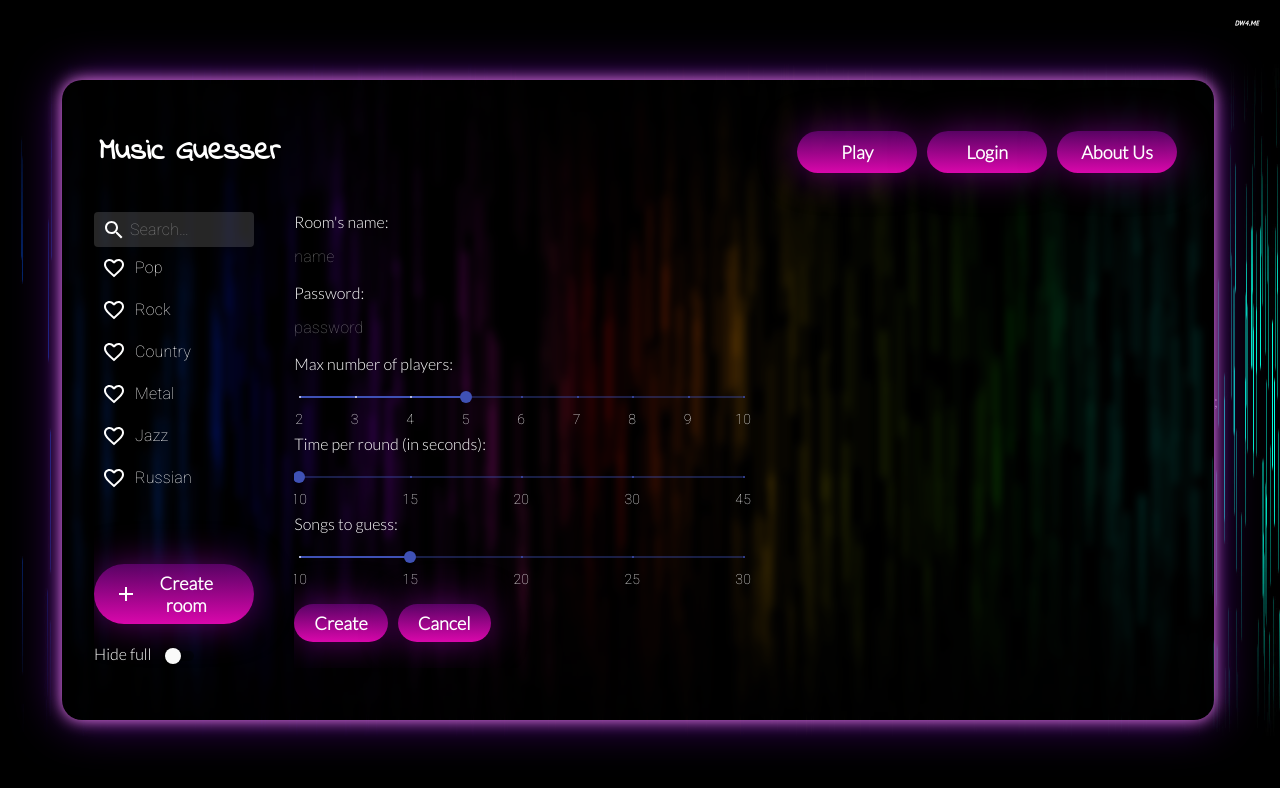
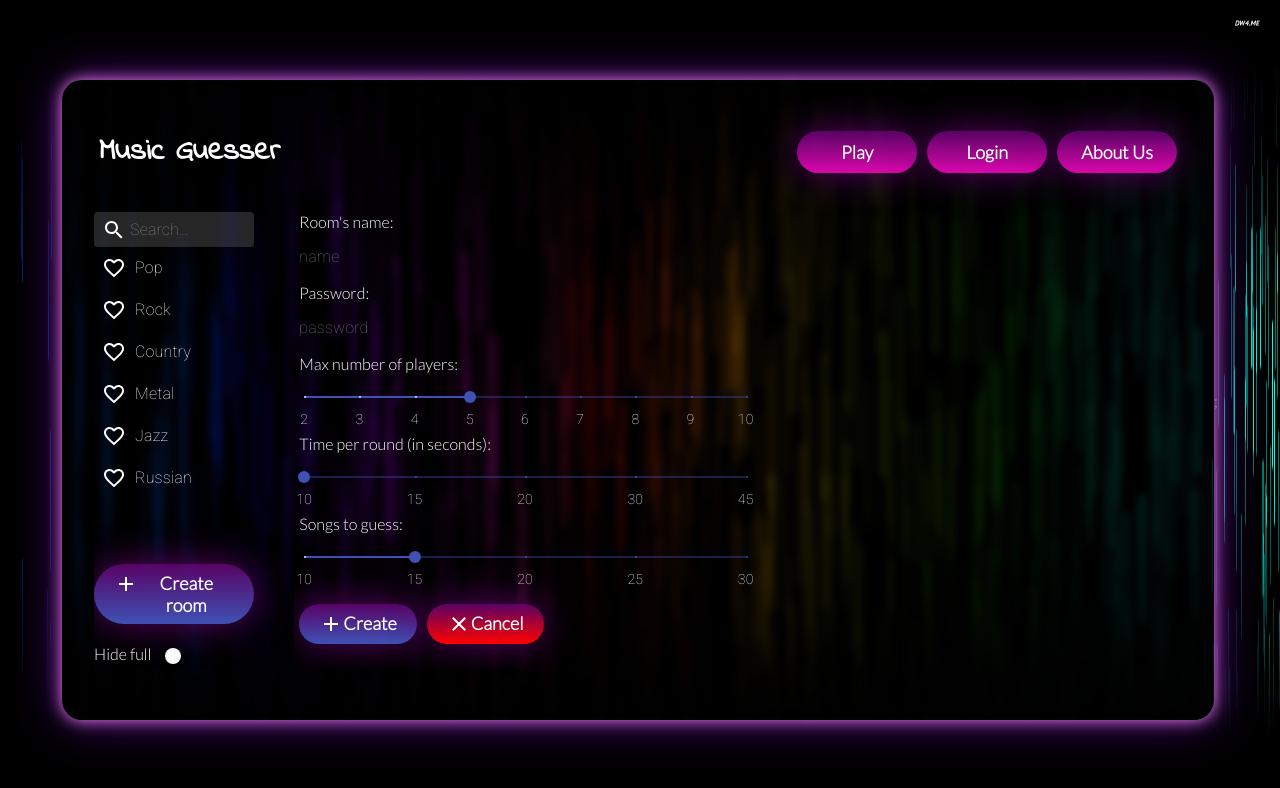
Before and after one commit to adziok/mg_frontend, a React (Create React App) app: page / in a window 1280 px wide. Both pictures are taken after a click on the button "Create room". Shown: the top 788 px of the page. Built offline with nearby package versions, Linux system fonts and the light colour scheme.

Commit message:
style: changed CommonButton a bit

```diff
--- a/src/components/Buttons/BaseButton.scss
+++ b/src/components/Buttons/BaseButton.scss
@@ -6,11 +6,14 @@
     &:focus{
         outline: 0;
     }
-
     &:hover{
-        transform: scale(1.1);
-        transition: cubic-bezier(0.075, 0.82, 0.165, 1);
-        transition-duration: 0.5s;
+        span {
+            transform: scale(1.1);
+            transition-duration: 0.2s;
+        }
+    }
+    span {
+        display: flex;
     }
     transition-duration: 0.2s;
     background: linear-gradient($violet, $pinkish);
--- a/src/components/Buttons/BaseButton.tsx
+++ b/src/components/Buttons/BaseButton.tsx
@@ -14,7 +14,7 @@ const BaseButton = ({
 }: DefaultButtonProps) => {
     return (
         <button className={['top-menu-button', type, size, style, additionalClass].join(' ')} onClick={onClick}>
-            {[icon, text]}
+            {<span>{[icon, text]}</span>}
         </button>
     );
 };
--- a/src/pages/Root/CreateGame/CreateGame.scss
+++ b/src/pages/Root/CreateGame/CreateGame.scss
@@ -10,14 +10,22 @@
   width: 100%;
   margin-left: 20px;
   @include scrollBarY();
+  padding-left: 5px;
   .buttons > *{
     margin: 10px 10px 10px 0;
   }
   .buttons {
     display: flex;
+    .cancelButton {
+      background: linear-gradient($violet, red);
+    }
+    .createButton {
+      background: linear-gradient($violet, $sliderBlue);
+    }
   }
   .MuiSlider-marked {
-    // color: $violet;
+    color: $sliderBlue;
+
   }
 
   .MuiSlider-markLabel {
--- a/src/pages/Root/CreateGame/CreateGame.tsx
+++ b/src/pages/Root/CreateGame/CreateGame.tsx
@@ -1,7 +1,7 @@
 import React from 'react';
 
 import { InputBase, Slider, Typography } from '@material-ui/core';
-import { Add } from '@material-ui/icons';
+import { Add, Close } from '@material-ui/icons';
 
 import Container from 'components/Container/Container';
 import { BaseButton } from 'components/Buttons';
@@ -63,7 +63,8 @@ function CreateGame(props: any) {
             />
             <div className="buttons">
                 <BaseButton
-                    // className="createButton"
+                    icon={<Add />}
+                    additionalClass="createButton"
                     // onClick={() => {
                     //     setCreateState(false);
                     //     userRoomArr.push(newRoomName);
@@ -71,6 +72,8 @@ function CreateGame(props: any) {
                     text="Create"
                 />
                 <BaseButton
+                    icon={<Close />}
+                    additionalClass="cancelButton"
                     // className="createButton"
                     // onClick={() => {
 
--- a/src/pages/Root/RoomsView/Root.scss
+++ b/src/pages/Root/RoomsView/Root.scss
@@ -43,16 +43,7 @@
             .createRoom {
                 margin: 20px 0;
                 .createButton {
-                    all: unset;
-                    width: 150px;
-                    border-radius: 30px;
-                    // height: 100%;
-                    background: linear-gradient($violet, $pinkish);
-                    box-shadow: 0 0 2em $violet;
-                    @include flexCenter();
-                    color: #fff;
-                    cursor: pointer;
-                    height: 40px;
+                    background: linear-gradient($violet, $sliderBlue);
                 }
             }
         }
--- a/src/pages/Root/RoomsView/Root.tsx
+++ b/src/pages/Root/RoomsView/Root.tsx
@@ -120,7 +120,12 @@ function Root() {
                                 <Add />
                                 Create room
                             </Link> */}
-                            <BaseButton icon={<Add />} text="Create room" onClick={() => setCreateState(true)} />
+                            <BaseButton
+                                icon={<Add />}
+                                text="Create room"
+                                additionalClass="createButton"
+                                onClick={() => setCreateState(true)}
+                            />
                             {/* </BaseButton> */}
                         </div>
 
--- a/src/styles/_colors.scss
+++ b/src/styles/_colors.scss
@@ -1,2 +1,3 @@
 $violet: #7a048ab7;
 $pinkish: #da07ac;
+$sliderBlue: #3f51b5;
```
